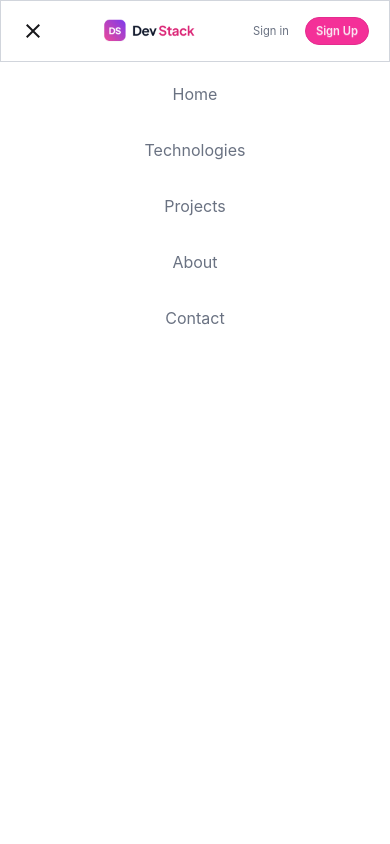
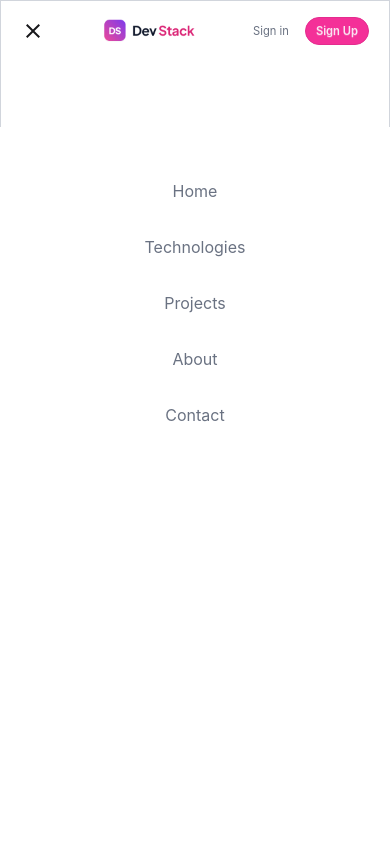
Before and after one commit to moniruzzaman-tasrif/dev-stack, a React (Vite) app: page / in a window 390 px wide. Both pictures are taken after a click on the button 33 px from the left and 31 px from the top of the page. Shown: the top 844 px of the page. Built offline with nearby package versions, Linux system fonts and the light colour scheme.

Commit message:
nav dynamic button add

```diff
--- a/src/component/Nav.tsx
+++ b/src/component/Nav.tsx
@@ -5,15 +5,18 @@ import { useState } from "react";
 import { IoMdClose } from "react-icons/io";
 
 const Nav = () => {
-  const [open,setOpne]=useState<boolean>(false)
+  const [open,setOpen]=useState<boolean>(false)
 
   const handelClick=()=>{
-    setOpne(!open)
+    setOpen(!open);
   }
+
   return (
     <div className="">
-      <div className="border border-gray-300 px-5 lg-px-0">
-        <div className=" flex justify-between items-center max-w-300 mx-auto md:px-0  py-4">
+      <div
+        className={`border border-gray-300 px-5 ${open && "z-30 fixed bg-white inset-0"}`}
+      >
+        <div className=" flex justify-between items-center max-w-300 mx-auto md:px-0    py-4">
           <button onClick={handelClick} className="cursor-pointer lg:hidden">
             {open ? (
               <IoMdClose className="text-2xl lg:hidden hover:bg-[#F43098]" />
@@ -50,7 +53,7 @@ const Nav = () => {
           </div>
         </div>
       </div>
-      {open && <NavList></NavList>}
+      {open && <NavList setOpen={setOpen} open={open}></NavList>}
     </div>
   );
 };
--- a/src/component/NavList.tsx
+++ b/src/component/NavList.tsx
@@ -1,23 +1,48 @@
+import { type Dispatch, type SetStateAction } from "react";
 
+interface TypeNavList {
+  setOpen: Dispatch<SetStateAction<boolean>>;
+  open:boolean
 
-const NavList = () => {
+}
+
+const NavList = ({ setOpen, open }: TypeNavList) => {
+  const closeButon = () => {
+    setOpen(false);
+  };
   return (
-    <div className=" h-dvh border-b z-50 ">
+    <div
+      className={`fixed inset-0 top-[15%] bg-white z-40 flex flex-col justify-between p-8 transition-all duration-300 ease-in-out lg:hidden ${
+        open
+          ? "opacity-100 pointer-events-auto translate-y-0"
+          : "opacity-0 pointer-events-none -translate-y-4"
+      }`}
+    >
       <ul className="  flex flex-col gap-8 justify-between items-center text-gray-500 lg:hidden py-5">
         <li className="hover:text-[#D91B7E] ">
-          <a href="/">Home</a>
+          <a onClick={closeButon} href="/">
+            Home
+          </a>
         </li>
         <li className="hover:text-[#D91B7E]">
-          <a href="#Technologies">Technologies</a>
+          <a onClick={closeButon} href="#Technologies">
+            Technologies
+          </a>
         </li>
         <li className="hover:text-[#D91B7E]">
-          <a href="#Projects">Projects</a>
+          <a onClick={closeButon} href="#Projects">
+            Projects
+          </a>
         </li>
         <li className="hover:text-[#D91B7E]">
-          <a href="/">About</a>
+          <a onClick={closeButon} href="/">
+            About
+          </a>
         </li>
         <li className="hover:text-[#D91B7E]">
-          <a href="#Contact">Contact</a>
+          <a onClick={closeButon} href="#Contact">
+            Contact
+          </a>
         </li>
       </ul>
     </div>
```
